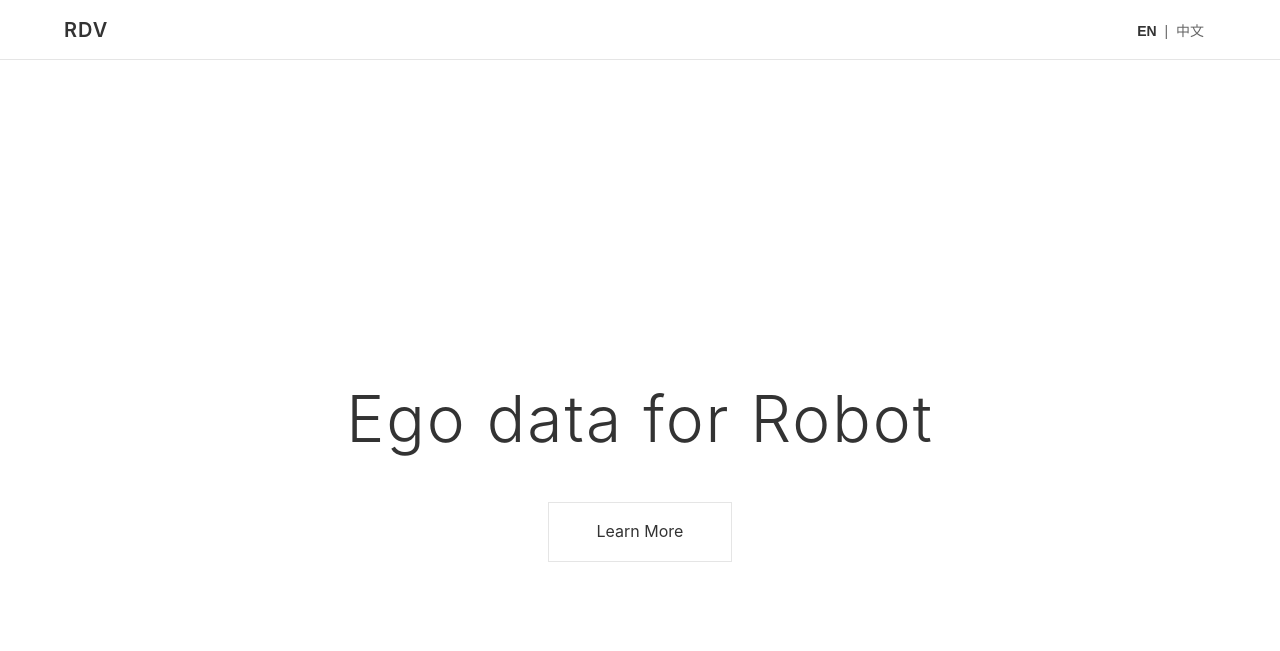
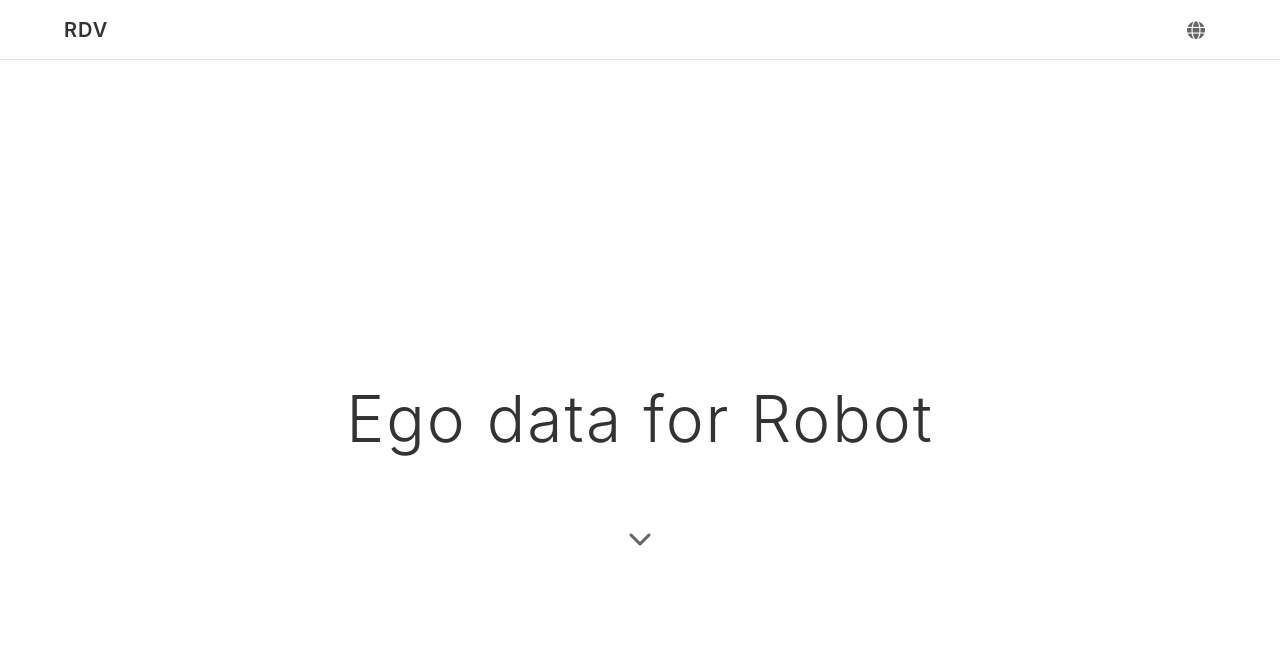
Before and after one commit to red-pencil/datapage, a Jekyll site: the page built from index.html, in a window 1280 px wide. Shown: the top 651 px of the page. Built offline with Jekyll 4.4.1, drawn with Linux system fonts in a browser that asks for light colours.

Commit message:
change icon

```diff
--- a/_includes/header.html
+++ b/_includes/header.html
@@ -1,10 +1,8 @@
 <header class="site-header">
   <div class="header-inner">
     <a href="{{ site.url }}" class="logo">RDV</a>
-    <button class="lang-switch" id="lang-switch">
-      <span class="lang-en">EN</span>
-      <span class="lang-sep">|</span>
-      <span class="lang-zh">中文</span>
+    <button class="lang-switch" id="lang-switch" title="Switch Language">
+      <i class="fa-solid fa-globe"></i>
     </button>
   </div>
 </header>
--- a/_includes/hero.html
+++ b/_includes/hero.html
@@ -1,6 +1,8 @@
 <section class="hero" id="hero">
   <div class="hero-content">
     <h1 class="hero-title" id="hero-title">Ego data for Robot</h1>
-    <a href="#products" class="hero-cta" data-i18n="cta">Learn More</a>
+    <div class="hero-arrow" id="hero-arrow" title="Scroll Down">
+      <i class="fa-solid fa-chevron-down"></i>
+    </div>
   </div>
 </section>
--- a/_layouts/default.html
+++ b/_layouts/default.html
@@ -5,6 +5,7 @@
   <meta name="viewport" content="width=device-width, initial-scale=1.0">
   <title>{{ page.title | default: site.title }}</title>
   <meta name="description" content="{{ page.description | default: site.description }}">
+  <link rel="stylesheet" href="https://cdnjs.cloudflare.com/ajax/libs/font-awesome/6.4.0/css/all.min.css">
   <link rel="stylesheet" href="{{ '/assets/css/style.css' | relative_url }}">
 </head>
 <body>
--- a/assets/css/style.css
+++ b/assets/css/style.css
@@ -58,30 +58,30 @@ body {
 .lang-switch {
   background: none;
   border: none;
-  font-size: 14px;
+  font-size: 0;
   cursor: pointer;
   color: var(--text-secondary);
-  padding: 8px 12px;
+  padding: 8px;
   border-radius: 4px;
   transition: background 0.2s;
+  display: flex;
+  align-items: center;
+  justify-content: center;
+  width: 40px;
+  height: 36px;
 }
 
 .lang-switch:hover {
   background: #f5f5f5;
 }
 
-.lang-en, .lang-zh {
-  color: var(--text-secondary);
+.lang-switch i {
+  font-size: 18px;
+  transition: color 0.2s, opacity 0.2s;
 }
 
-.lang-sep {
-  margin: 0 4px;
-}
-
-.lang-switch.active .lang-en,
-.lang-switch.active .lang-zh {
+.lang-switch.active i {
   color: var(--text-primary);
-  font-weight: 600;
 }
 
 /* Main Content */
@@ -111,6 +111,56 @@ main {
   letter-spacing: 2px;
   margin-bottom: 32px;
   color: var(--text-primary);
+}
+
+/* Hide old CTA - replaced by arrow */
+/*
+.hero-cta {
+  display: inline-block;
+  padding: 16px 48px;
+  font-size: 16px;
+  color: var(--text-primary);
+  text-decoration: none;
+  border: 1px solid var(--border-light);
+  transition: all 0.2s;
+}
+
+.hero-cta:hover {
+  background: var(--text-primary);
+  color: var(--bg-white);
+}
+*/
+
+/* Dynamic Arrow */
+
+/* Dynamic Arrow */
+.hero-arrow {
+  display: inline-block;
+  cursor: pointer;
+  padding: 16px;
+}
+
+.hero-arrow i {
+  font-size: 24px;
+  color: var(--text-secondary);
+  transition: color 0.2s;
+  animation: arrow-bounce 2s infinite;
+}
+
+.hero-arrow:hover i {
+  color: var(--text-primary);
+}
+
+@keyframes arrow-bounce {
+  0%, 20%, 50%, 80%, 100% {
+    transform: translateY(0);
+  }
+  40% {
+    transform: translateY(10px);
+  }
+  60% {
+    transform: translateY(5px);
+  }
 }
 
 .hero-cta {
--- a/assets/js/main.js
+++ b/assets/js/main.js
@@ -47,8 +47,17 @@
     // Update lang switcher UI
     updateLangSwitcher();
 
-    // Add event listener
-    document.getElementById('lang-switch').addEventListener('click', toggleLanguage);
+    // Add event listener for language switch
+    const langBtn = document.getElementById('lang-switch');
+    if (langBtn) {
+      langBtn.addEventListener('click', toggleLanguage);
+    }
+
+    // Add event listener for scroll arrow
+    const arrow = document.getElementById('hero-arrow');
+    if (arrow) {
+      arrow.addEventListener('click', scrollToProducts);
+    }
   }
 
   function toggleLanguage() {
@@ -60,19 +69,18 @@
 
   function updateLangSwitcher() {
     const btn = document.getElementById('lang-switch');
-    const enSpan = btn.querySelector('.lang-en');
-    const zhSpan = btn.querySelector('.lang-zh');
+    if (!btn) return;
 
-    if (currentLang === 'zh') {
-      enSpan.style.fontWeight = '400';
-      enSpan.style.color = '#666';
-      zhSpan.style.fontWeight = '600';
-      zhSpan.style.color = '#333';
-    } else {
-      enSpan.style.fontWeight = '600';
-      enSpan.style.color = '#333';
-      zhSpan.style.fontWeight = '400';
-      zhSpan.style.color = '#666';
+    // Toggle between globe (EN) and comments (ZH) icons
+    btn.innerHTML = currentLang === 'zh'
+      ? '<i class="fa-solid fa-comments"></i>'
+      : '<i class="fa-solid fa-globe"></i>';
+  }
+
+  function scrollToProducts() {
+    const products = document.getElementById('products');
+    if (products) {
+      products.scrollIntoView({ behavior: 'smooth' });
     }
   }
 
```
Also changed, not shown: 4 other files.
